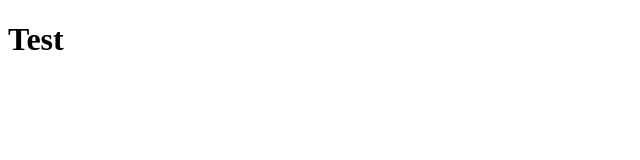
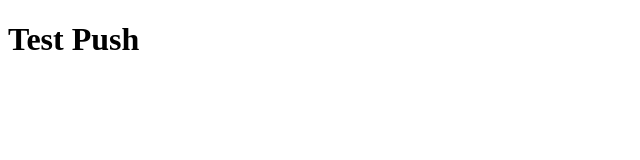
Before and after one commit to mstpri/mstpri.github.io, a plain HTML site: page index.html in a window 1280 px wide. Shown: the whole page, without its empty margins (0-640 px from the left). Drawn offline with Linux system fonts and the light colour scheme.

Commit message:
fix index.html

```diff
--- a/index.html
+++ b/index.html
@@ -5,6 +5,6 @@
     <title>你好</title>
   </head>
   <body>
-    <h1>Test</h1>
+    <h1>Test Push</h1>
   </body>
 </html>
```
